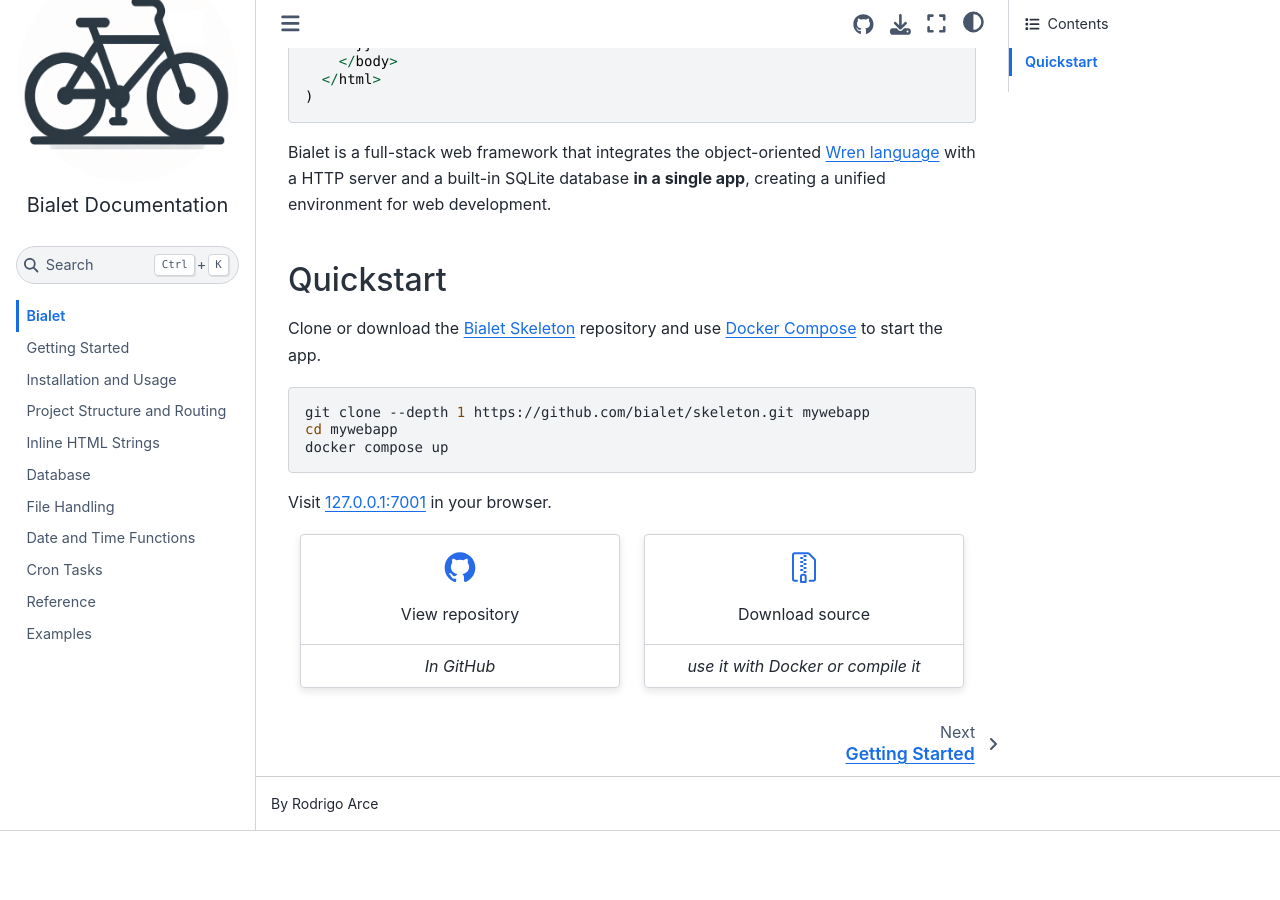
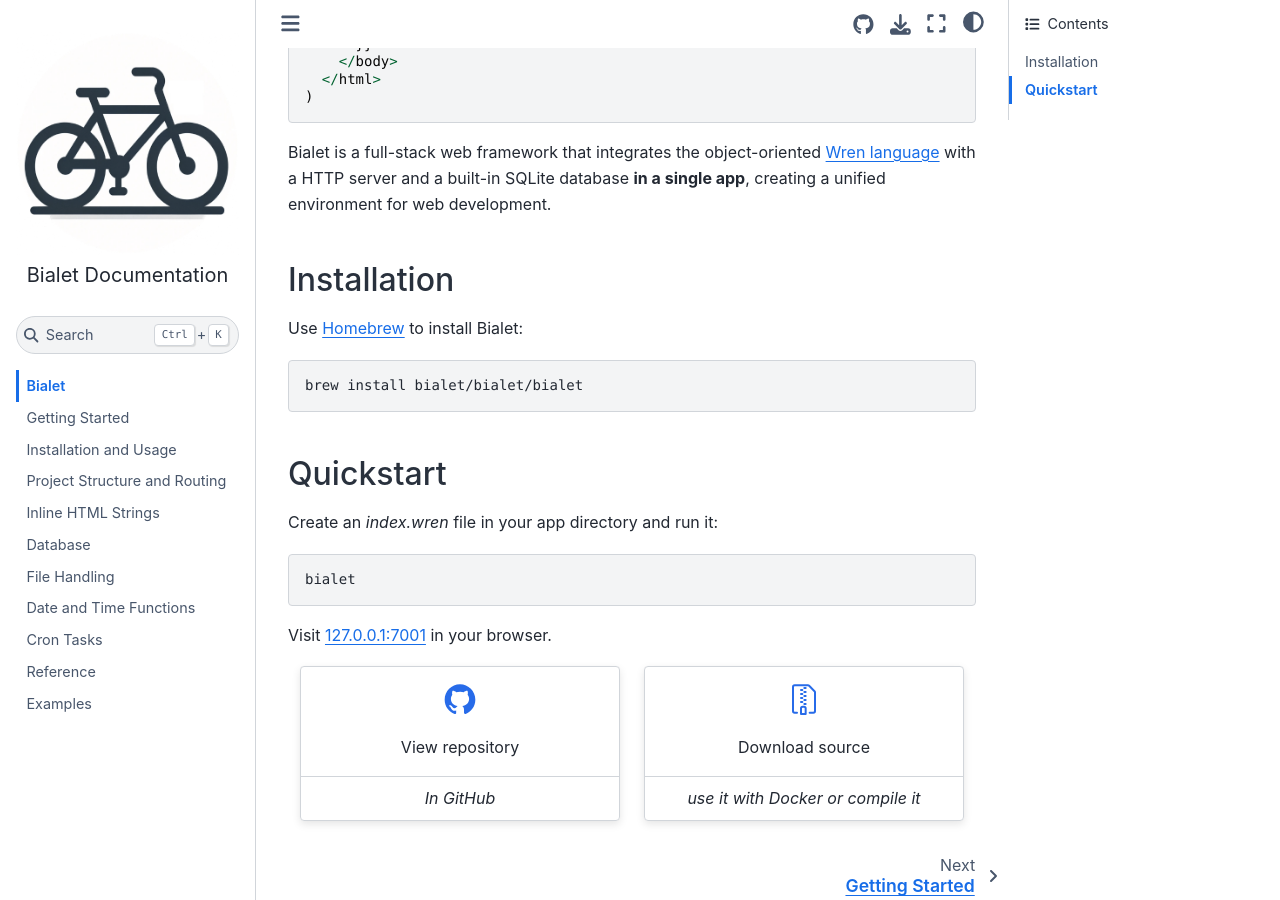
Before and after one commit to bialet/bialet, a Sphinx documentation site: the page built from docs/index.rst, in a window 1280 px wide and 900 px high, scrolled down 594 px. Built offline with Sphinx 7.4.7 and the Sphinx Book theme 1.1.4, drawn with Linux system fonts in a browser that asks for light colours; before the commit the page ends 1425 px from its top, so only the background shows below that.

Commit message:
Add brew install in the docs

```diff
--- a/docs/index.rst
+++ b/docs/index.rst
@@ -38,17 +38,25 @@
 
 Bialet is a full-stack web framework that integrates the object-oriented `Wren language <https://wren.io/>`_ with a HTTP server and a built-in SQLite database **in a single app**, creating a unified environment for web development.
 
+------------
+Installation
+------------
+
+Use `Homebrew <https://brew.sh/>`_ to install Bialet:
+
+.. code-block:: shell
+
+  brew install bialet/bialet/bialet
+
 ----------
 Quickstart
 ----------
 
-Clone or download the `Bialet Skeleton <https://github.com/bialet/skeleton>`_ repository and use `Docker Compose <https://docs.docker.com/compose/>`_ to start the app.
+Create an `index.wren` file in your app directory and run it:
 
 .. code-block:: shell
 
-  git clone --depth 1 https://github.com/bialet/skeleton.git mywebapp
-  cd mywebapp
-  docker compose up
+  bialet
 
 Visit `127.0.0.1:7001 <http://127.0.0.1:7001>`_ in your browser.
 
```
Also changed, not shown: README.md (+10 -4 lines), docs/installation.md (+14 -0 lines).
